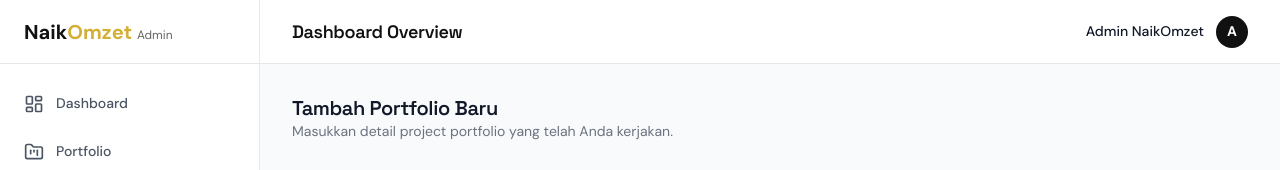
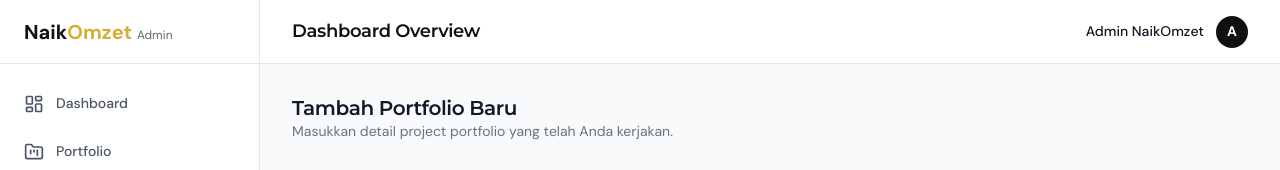
Before and after one commit to yusronbernardoo/naikomzetweb, a Next.js app: page /admin/portfolio/create in a window 1280 px wide. Shown: the top 170 px of the page. Built offline with nearby package versions, Linux system fonts and the light colour scheme; no server answers; the database is empty.

Commit message:
style: change heading font to Montserrat

```diff
--- a/src/app/globals.css
+++ b/src/app/globals.css
@@ -21,7 +21,7 @@
   --text-light: #ffffff; /* Text on dark backgrounds */
 
   /* Typography */
-  --font-heading: var(--font-space-grotesk), 'Segoe UI', Roboto, Helvetica, Arial, sans-serif;
+  --font-heading: var(--font-montserrat), 'Segoe UI', Roboto, Helvetica, Arial, sans-serif;
   --font-body: var(--font-dm-sans), 'Segoe UI', Roboto, Helvetica, Arial, sans-serif;
 
   /* Spacing */
--- a/src/app/layout.tsx
+++ b/src/app/layout.tsx
@@ -1,5 +1,5 @@
 import type { Metadata } from "next";
-import { DM_Sans, Space_Grotesk } from "next/font/google";
+import { DM_Sans, Montserrat } from "next/font/google";
 import "./globals.css";
 
 const dmSans = DM_Sans({
@@ -8,8 +8,8 @@ const dmSans = DM_Sans({
   weight: ["400", "500", "700"],
 });
 
-const spaceGrotesk = Space_Grotesk({
-  variable: "--font-space-grotesk",
+const montserrat = Montserrat({
+  variable: "--font-montserrat",
   subsets: ["latin"],
   weight: ["400", "500", "600", "700"],
 });
@@ -27,7 +27,7 @@ export default function RootLayout({
   children: React.ReactNode;
 }>) {
   return (
-    <html lang="id" className={`${dmSans.variable} ${spaceGrotesk.variable}`}>
+    <html lang="id" className={`${dmSans.variable} ${montserrat.variable}`}>
       <body>
         {children}
         <FloatingWhatsApp />
```
